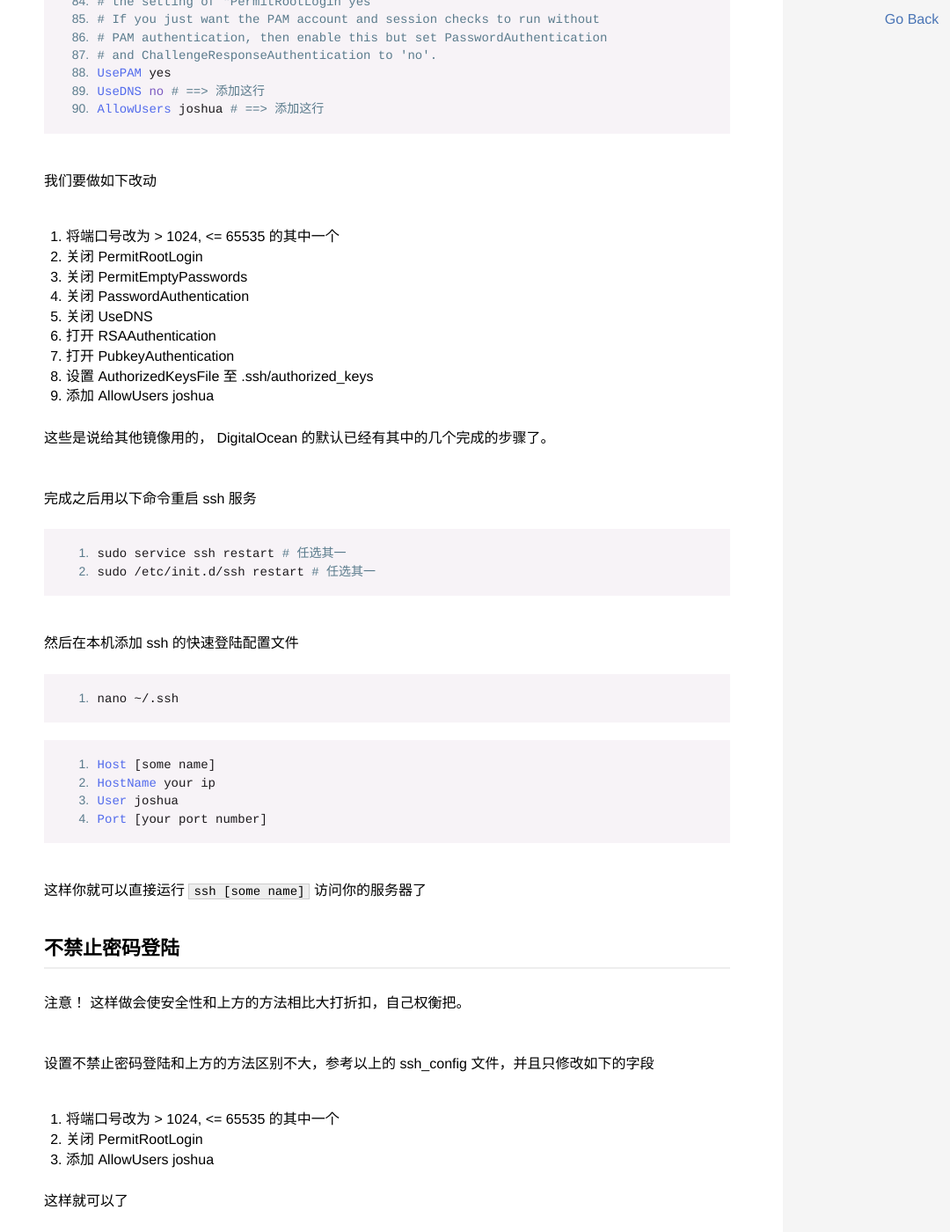
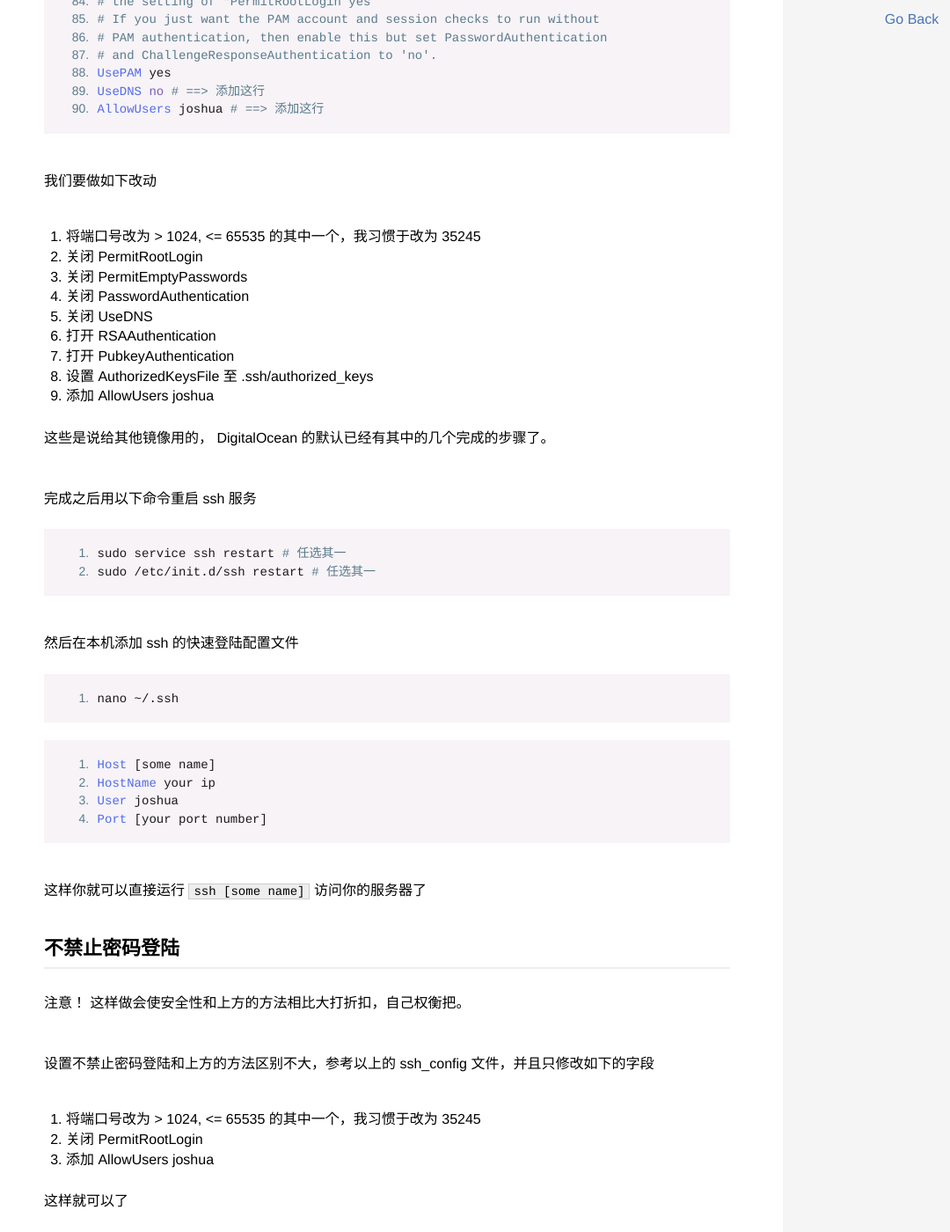
Before and after one commit to WMXPY/blog.mengw.io, a Jekyll site: the page built from _posts/linux/2018-03-24-Securing-New-Linux-Server.md, in a window 1280 px wide and 1400 px high, scrolled down 4176 px. Shown: the whole window at 88% size, without its empty margins (200-1280 px from the left). Built offline with Jekyll 4.4.1, drawn with Linux system fonts in a browser that asks for light colours.

Commit message:
add ssh port brain helper

```diff
--- a/_posts/linux/2018-03-24-Securing-New-Linux-Server.md
+++ b/_posts/linux/2018-03-24-Securing-New-Linux-Server.md
@@ -188,7 +188,7 @@ AllowUsers joshua # ==> 添加这行
 
 我们要做如下改动
 
-1.  将端口号改为 > 1024, &lt;= 65535 的其中一个
+1.  将端口号改为 > 1024, &lt;= 65535 的其中一个，我习惯于改为 35245
 2.  关闭 PermitRootLogin
 3.  关闭 PermitEmptyPasswords
 4.  关闭 PasswordAuthentication
@@ -228,7 +228,7 @@ Port [your port number]
 
 设置不禁止密码登陆和上方的方法区别不大，参考以上的 ssh_config 文件，并且只修改如下的字段
 
-1. 将端口号改为 > 1024, &lt;= 65535 的其中一个
+1. 将端口号改为 > 1024, &lt;= 65535 的其中一个，我习惯于改为 35245
 2. 关闭 PermitRootLogin
 3. 添加 AllowUsers joshua
 
```
